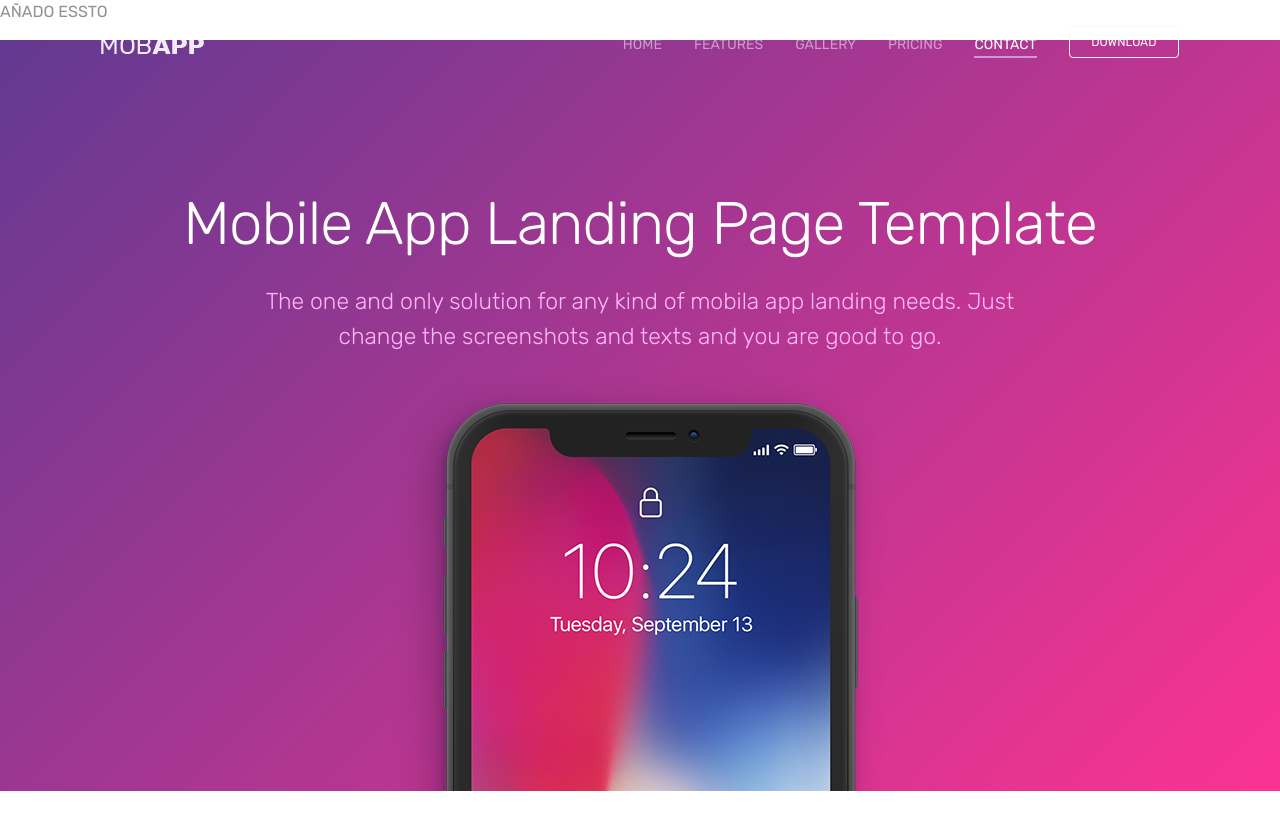
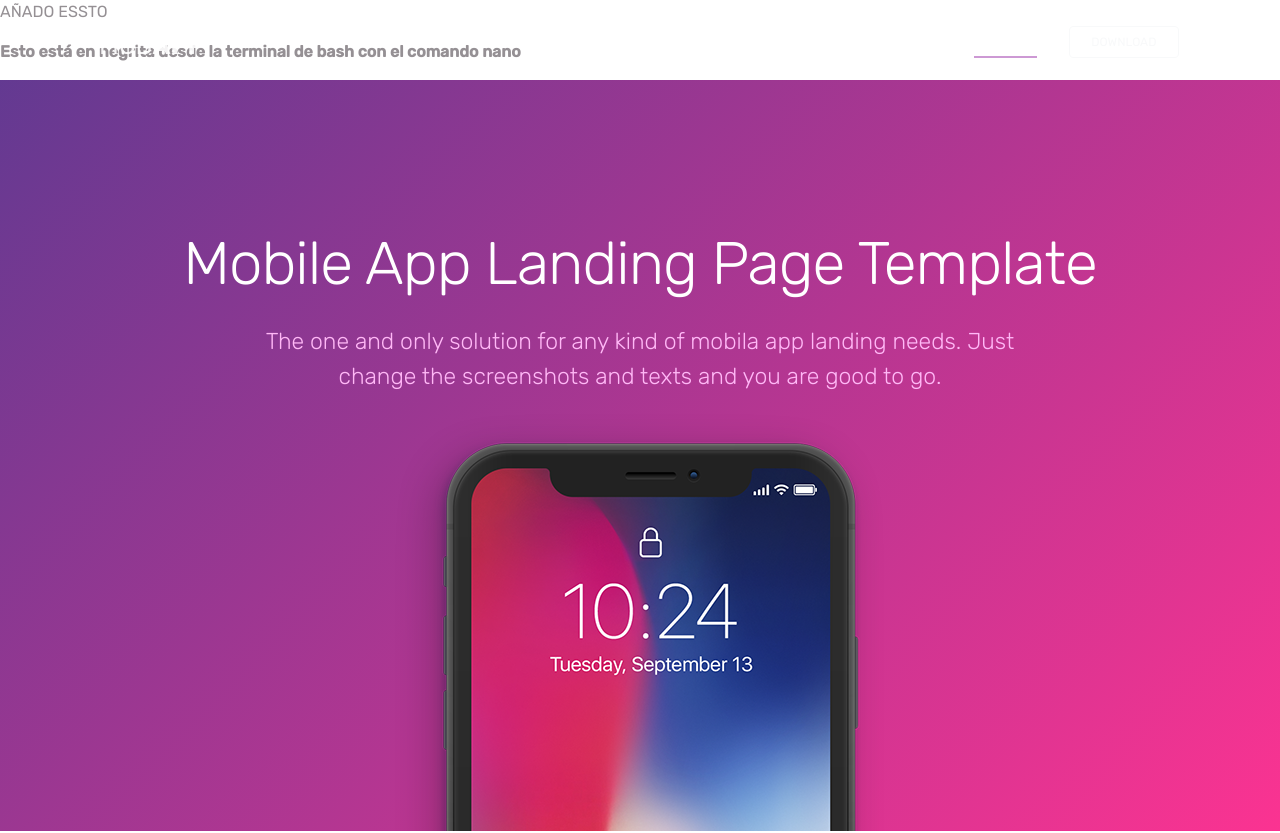
Before and after one commit to V1CTOR-cloud/PRACTICA_1_GIT, a plain HTML site: page MobApp/index.html in a window 1280 px wide. Shown: the top 833 px of the page. Drawn offline with Linux system fonts and the light colour scheme.

Commit message:
Subiendo cambios porque todo está bien, pd: ejer 23

```diff
--- a/MobApp/index.html
+++ b/MobApp/index.html
@@ -35,6 +35,7 @@ URI     : https://colorlib.com
 
     <!-- Nav Menu -->
     <p> AÑADO ESSTO </p>
+    <p><b>Esto está en negrita desde la terminal de bash con el comando nano</b></p>
     <div class="nav-menu fixed-top">
         <div class="container">
             <div class="row">
```
Also changed, not shown: MobApp/temporal.txt (deleted).
